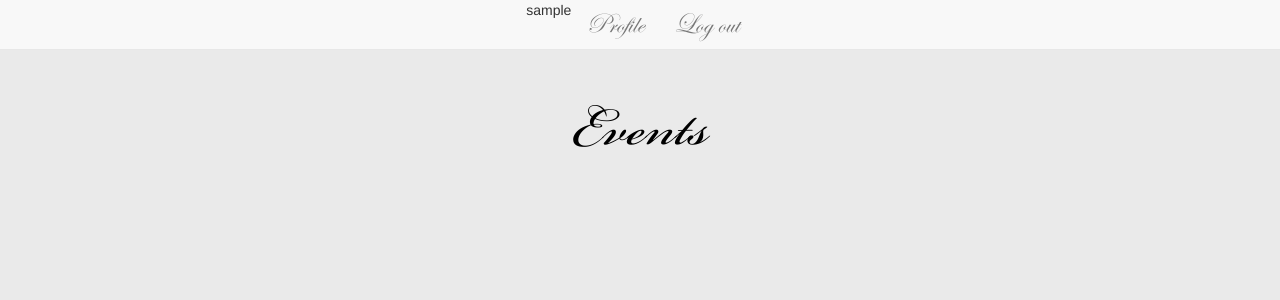
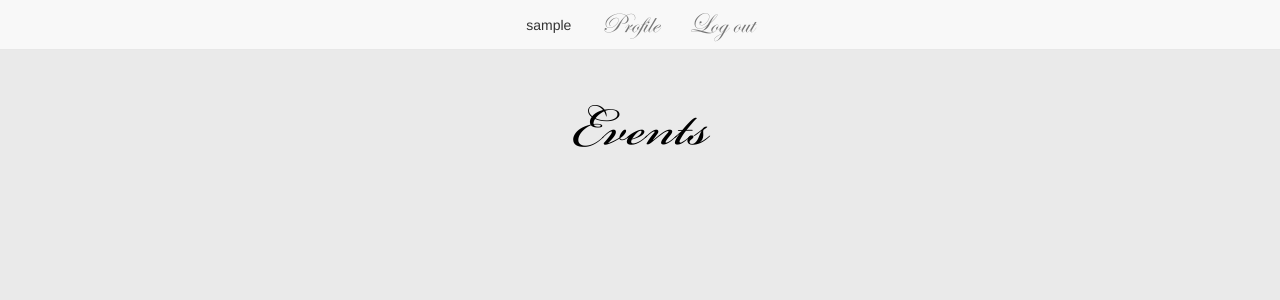
Before and after one commit to jefimenko/SfccPro, a Django app: page / in a window 1280 px wide. Shown: the top 300 px of the page. Run offline with Django 3.2, Linux system fonts and the light colour scheme; the visitor is signed in with stand-in values (Sample User, id 1); some libraries are stand-ins or nearby versions.

Commit message:
Tweaking display of logging in user name...

```diff
--- a/static/css/authbar.css
+++ b/static/css/authbar.css
@@ -13,6 +13,14 @@
   height: 50px;
 }
 
+#authentication-user-name-display {
+  display :inline-block;
+
+  padding: 15px;
+
+  font-size: 1em;
+}
+
 .authentication-links {
   font-family: "Easy Street Alt EPS";
   font-size: 2em;
--- a/templates/authbar.html
+++ b/templates/authbar.html
@@ -19,7 +19,7 @@
     <div class="authentication collapse navbar-collapse">
       <ul class="nav navbar-nav">
         <li>
-          {{ request.user }}
+          <span id="authentication-user-name-display">{{ request.user }}</span>
         </li>
         <li>
           <a class="authentication-links" href="">Profile</a>
```
